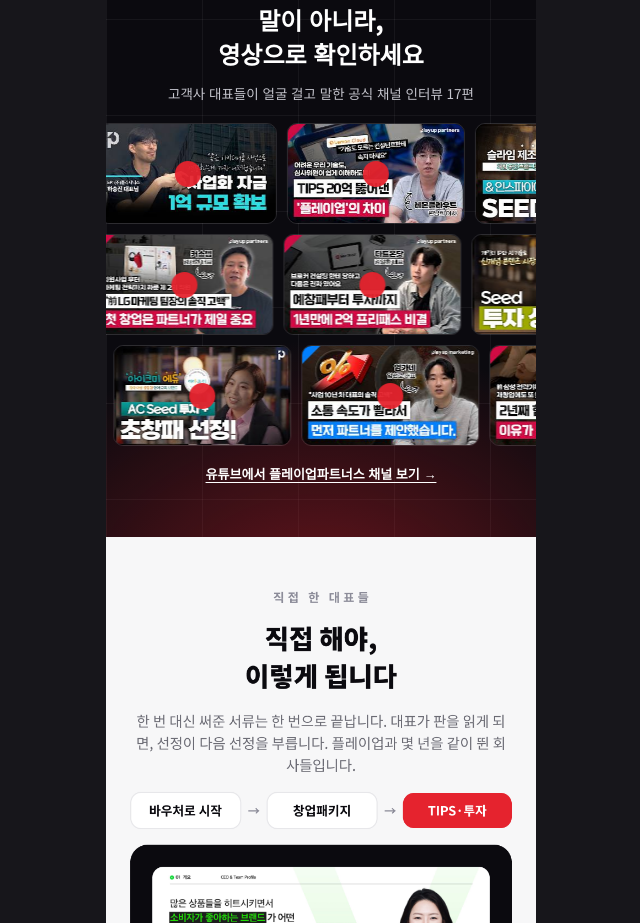
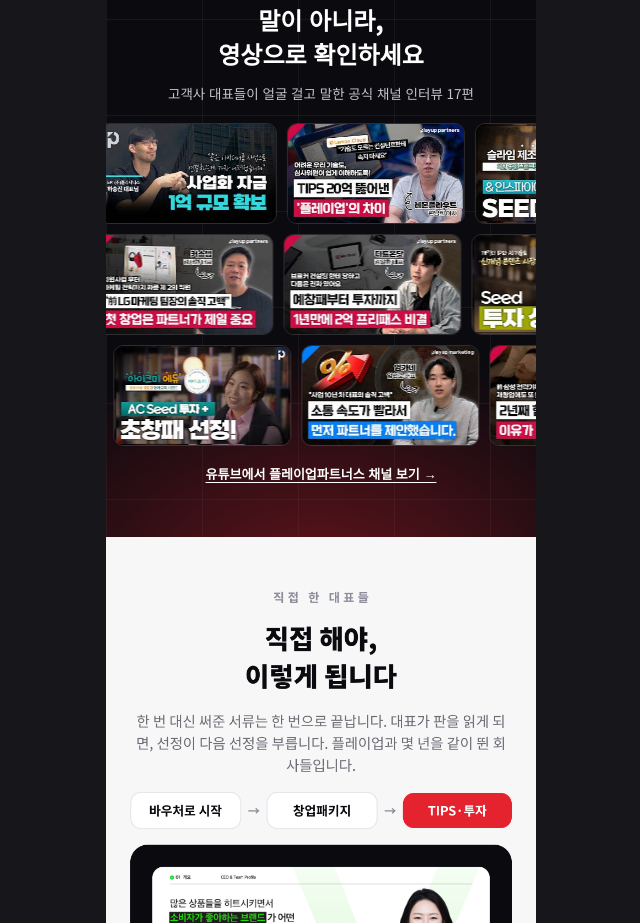
Before and after one commit to rnlfuf1234-ship-it/learning-mate, a plain HTML site: page index.html in a window 1280 px wide. Shown: the part 8060-8983 px from the top of the page, without its empty margins (319-959 px from the left). Drawn offline with Linux system fonts and the light colour scheme.

Commit message:
유튜브 썸네일 빨간 점 제거

```diff
--- a/index.html
+++ b/index.html
@@ -53,7 +53,6 @@ body{background:var(--stage);color:var(--ink);font-family:var(--font);font-size:
 .wall .yt:first-of-type{margin-top:20px}
 .wall .yt a{position:relative;display:block;flex:none;width:176px;margin-right:10px;border-radius:10px;overflow:hidden;border:1px solid rgba(255,255,255,.14)}
 .wall .yt img{display:block;width:176px;height:99px;object-fit:cover}
-.wall .yt a::after{content:"";position:absolute;left:50%;top:50%;width:26px;height:26px;margin:-13px 0 0 -13px;border-radius:50%;background:rgba(229,35,46,.95)}
 .lv-link{display:inline-block;margin-top:18px;color:var(--paper);font-weight:700;font-size:13px;text-decoration:underline;text-underline-offset:3px}
 .clock{padding:40px 0 44px}
 .tm{display:flex;justify-content:center;gap:8px;margin-top:14px}
```
